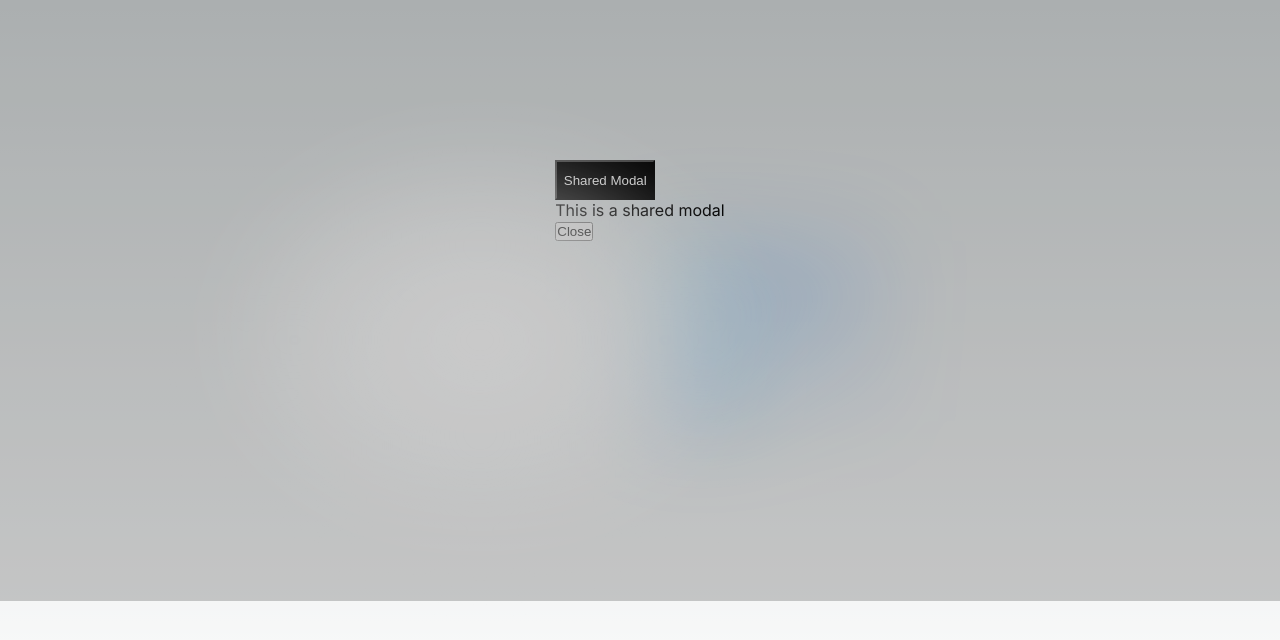
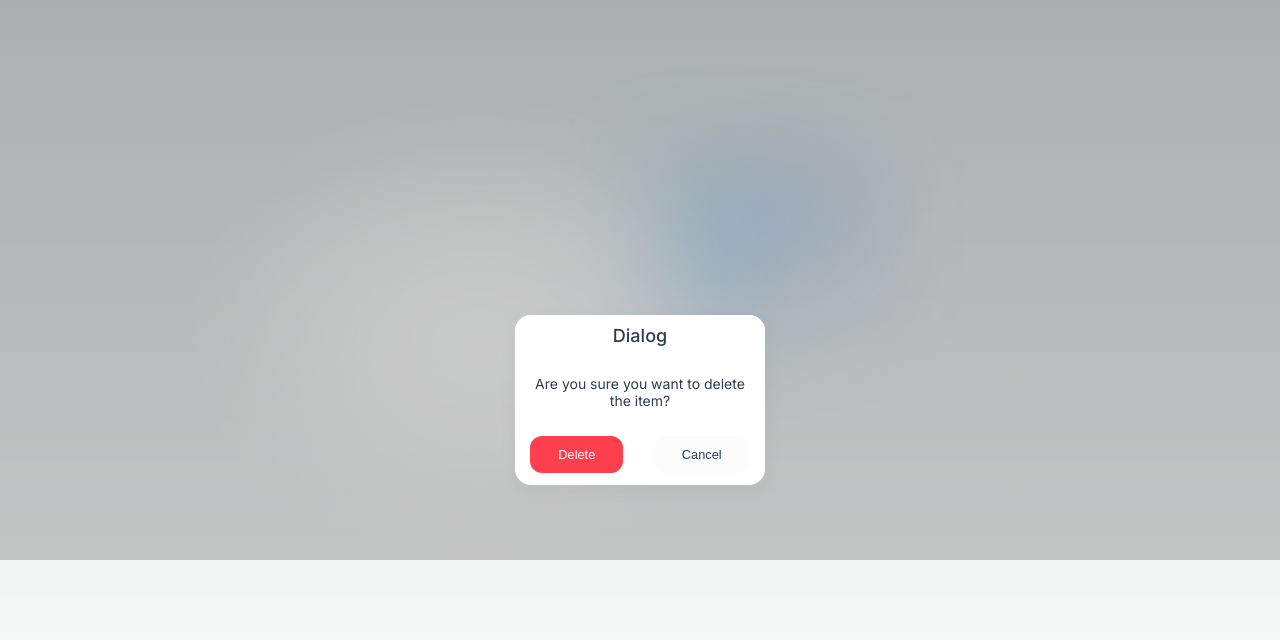
Before and after one commit to ashishguptabns/practice_react, a Next.js app: page / in a window 1280 px wide. Both pictures are taken after a click on the button "Shared Modal". Shown: the top 640 px of the page. Built offline with nearby package versions, Linux system fonts and the light colour scheme.

Commit message:
modal working

```diff
--- a/src/app/components/modal.js
+++ b/src/app/components/modal.js
@@ -3,13 +3,28 @@ import styles from './modal.module.css'
 export const Modal = ({ setIsModalOpen }) => {
     return (
         <>
-            <div className={styles.darkBG} onClick={() => { setIsModalOpen(false) }} />
-            <div className={styles.popup}>
-                <div className={styles.heading}>
-                    This is a shared modal
-                </div>
-                <div className={styles.actions}>
-                    <button onClick={() => { setIsModalOpen(false) }}>Close</button>
+            <div className={styles.darkBG} onClick={() => setIsModalOpen(false)} />
+            <div className={styles.centered}>
+                <div className={styles.popup}>
+                    <div className={styles.modalHeader}>
+                        <h5 className={styles.heading}>Dialog</h5>
+                    </div>
+                    <div className={styles.modalContent}>
+                        Are you sure you want to delete the item?
+                    </div>
+                    <div className={styles.modalActions}>
+                        <div className={styles.actionsContainer}>
+                            <button className={styles.deleteBtn} onClick={() => setIsModalOpen(false)}>
+                                Delete
+                            </button>
+                            <button
+                                className={styles.cancelBtn}
+                                onClick={() => setIsModalOpen(false)}
+                            >
+                                Cancel
+                            </button>
+                        </div>
+                    </div>
                 </div>
             </div>
         </>
--- a/src/app/components/modal.module.css
+++ b/src/app/components/modal.module.css
@@ -1,9 +1,3 @@
-.modal {
-  width: 400px;
-  height: 400px;
-  background-color: black;
-}
-
 .darkBG {
   background-color: rgba(0, 0, 0, 0.2);
   width: 100vw;
@@ -13,3 +7,119 @@
   transform: translate(-50%, -50%);
   position: absolute;
 }
+
+.centered {
+  position: fixed;
+  top: 50%;
+  left: 50%;
+  transform: translate(-50%, -50%);
+}
+
+.popup {
+  width: 250px;
+  height: 170px;
+  background: white;
+  color: white;
+  z-index: 1;
+  border-radius: 16px;
+  box-shadow: 0 5px 20px 0 rgba(0, 0, 0, 0.04);
+}
+
+.modalHeader {
+  height: 50px;
+  background: white;
+  overflow: hidden;
+  border-top-left-radius: 16px;
+  border-top-right-radius: 16px;
+}
+
+.heading {
+  margin: 0;
+  padding: 10px;
+  color: #2c3e50;
+  font-weight: 500;
+  font-size: 18px;
+  text-align: center;
+}
+
+.modalContent {
+  padding: 10px;
+  font-size: 14px;
+  color: #2c3e50;
+  text-align: center;
+}
+
+.modalActions {
+  position: absolute;
+  bottom: 2px;
+  margin-bottom: 10px;
+  width: 100%;
+}
+
+.actionsContainer {
+  display: flex;
+  justify-content: space-around;
+  align-items: center;
+}
+
+.closeBtn {
+  cursor: pointer;
+  font-weight: 500;
+  padding: 4px 8px;
+  border-radius: 8px;
+  border: none;
+  font-size: 18px;
+  color: #2c3e50;
+  background: white;
+  transition: all 0.25s ease;
+  box-shadow: 0 5px 20px 0 rgba(0, 0, 0, 0.06);
+  position: absolute;
+  right: 0;
+  top: 0;
+  align-self: flex-end;
+  margin-top: -7px;
+  margin-right: -7px;
+}
+
+.closeBtn:hover {
+  box-shadow: 0 5px 20px 0 rgba(0, 0, 0, 0.04);
+  transform: translate(-4px, 4px);
+}
+
+.deleteBtn {
+  margin-top: 10px;
+  cursor: pointer;
+  font-weight: 500;
+  padding: 11px 28px;
+  border-radius: 12px;
+  font-size: 0.8rem;
+  border: none;
+  color: #fff;
+  background: #ff3e4e;
+  transition: all 0.25s ease;
+}
+
+.deleteBtn:hover {
+  box-shadow: 0 10px 20px -10px rgba(255, 62, 78, 0.6);
+  transform: translateY(-5px);
+  background: #ff3e4e;
+}
+
+.cancelBtn {
+  margin-top: 10px;
+  cursor: pointer;
+  font-weight: 500;
+  padding: 11px 28px;
+  border-radius: 12px;
+  font-size: 0.8rem;
+  border: none;
+  color: #2c3e50;
+  background: #fcfcfc;
+  transition: all 0.25s ease;
+}
+
+.cancelBtn:hover {
+  box-shadow: none;
+  transform: none;
+  background: whitesmoke;
+}
--- a/src/app/page.js
+++ b/src/app/page.js
@@ -9,7 +9,7 @@ export default function Home() {
   return (
     <div className={styles.main}>
       <div className={styles.center}>
-        <button className={styles.modalBtn} onClick={() => setIsModalOpen(true)}>Shared Modal</button>
+        {!isModalOpen && <button className={styles.modalBtn} onClick={() => setIsModalOpen(true)}>Shared Modal</button>}
         {isModalOpen && <Modal setIsModalOpen={setIsModalOpen} />}
       </div>
     </div>
--- a/src/app/page.module.css
+++ b/src/app/page.module.css
@@ -8,11 +8,12 @@
 }
 
 .modalBtn {
-  background-color: black;
+  border-radius: 16px;
+  border-color: white;
+  background-color: white;
   width: 100px;
   cursor: pointer;
   height: 40px;
-  color: white;
 }
 
 .description {
```
